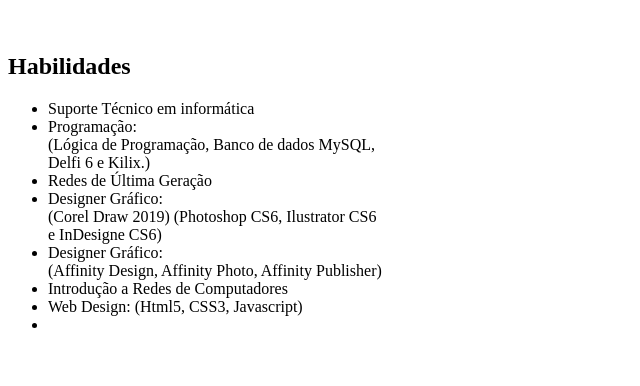
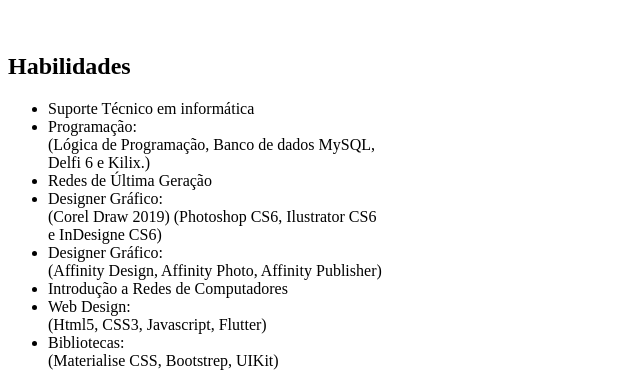
Before and after one commit to Waltergonfilho/projeto-curriculo, a plain HTML site: page index.html in a window 1280 px wide. Shown: the part 787-1173 px from the top of the page, without its empty margins (0-640 px from the left). Before the commit the page ends 1137 px from the top, so only its background shows below. Drawn offline with Linux system fonts and the light colour scheme.

Commit message:
Adicionando Experiencias novas

```diff
--- a/index.html
+++ b/index.html
@@ -77,10 +77,10 @@
             <li>Designer Gráfico:</li>
             (Affinity Design, Affinity Photo, Affinity Publisher)
             <li>Introdução a Redes de Computadores</li>
-            <li>Web Design:
-            (Html5, CSS3, Javascript)
-            </li>
-            <li></li>
+            <li>Web Design:</li>
+            (Html5, CSS3, Javascript, Flutter)
+            <li>Bibliotecas:</li>
+            (Materialise CSS, Bootstrep, UIKit)
 
         </ul>
 
```
